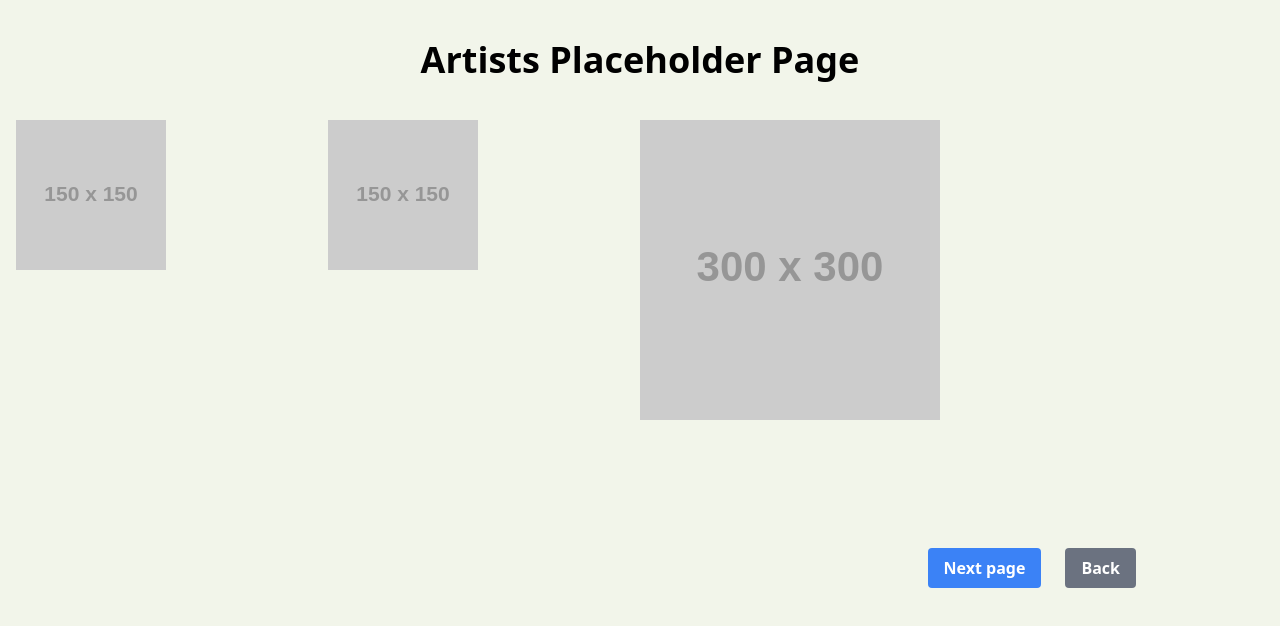
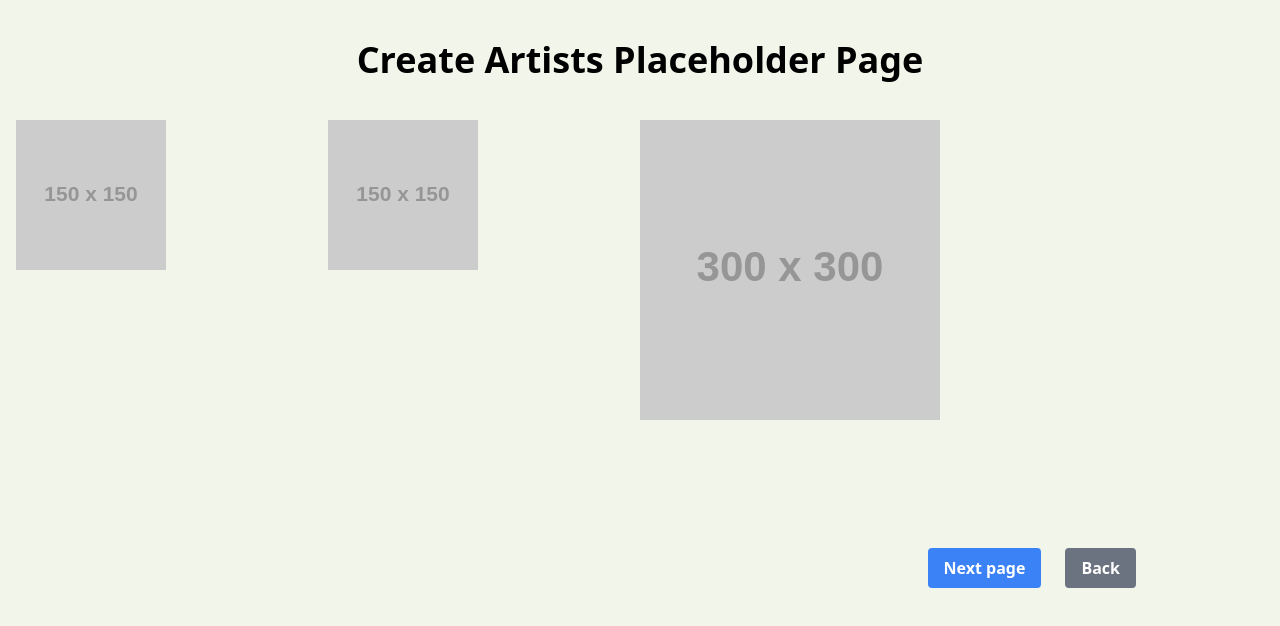
Before and after one commit to WebWarriors-UNF-CIS/RHAMS, a Next.js app: page /u/artists/create in a window 1280 px wide. Shown: the top 626 px of the page. Built offline with nearby package versions, Linux system fonts and the light colour scheme.

Commit message:
repaired slug function for create pages

```diff
--- a/src/app/u/artists/create/page.tsx
+++ b/src/app/u/artists/create/page.tsx
@@ -19,7 +19,7 @@ export default function CreateArtist() {
     if (pathname)
     {
       const parts = pathname.split('/');
-      setSlug(reformatTitle(parts[2]) + ' Placeholder Page');
+      setSlug(reformatTitle(parts[3]) + ' ' + reformatTitle(parts[2]) + ' Placeholder Page');
     }
   }, [pathname]);
 
--- a/src/app/u/artworks/create/page.tsx
+++ b/src/app/u/artworks/create/page.tsx
@@ -19,7 +19,7 @@ export default function CreateArtwork() {
     if (pathname)
     {
       const parts = pathname.split('/');
-      setSlug(reformatTitle(parts[2]) + ' Placeholder Page');
+      setSlug(reformatTitle(parts[3]) + ' ' + reformatTitle(parts[2]) + ' Placeholder Page');
     }
   }, [pathname]);
 
--- a/src/app/u/collections/create/page.tsx
+++ b/src/app/u/collections/create/page.tsx
@@ -19,7 +19,7 @@ export default function CreateCollection() {
     if (pathname)
     {
       const parts = pathname.split('/');
-      setSlug(reformatTitle(parts[2]) + ' Placeholder Page');
+      setSlug(reformatTitle(parts[3]) + ' ' + reformatTitle(parts[2]) + ' Placeholder Page');
     }
   }, [pathname]);
 
--- a/src/app/u/exhibitions/create/page.tsx
+++ b/src/app/u/exhibitions/create/page.tsx
@@ -19,7 +19,7 @@ export default function CreateExhibition() {
     if (pathname)
     {
       const parts = pathname.split('/');
-      setSlug(reformatTitle(parts[2]) + ' Placeholder Page');
+      setSlug(reformatTitle(parts[3]) + ' ' + reformatTitle(parts[2]) + ' Placeholder Page');
     }
   }, [pathname]);
 
--- a/src/app/u/media/create/page.tsx
+++ b/src/app/u/media/create/page.tsx
@@ -19,7 +19,7 @@ export default function CreateMediaClip() {
     if (pathname)
     {
       const parts = pathname.split('/');
-      setSlug(reformatTitle(parts[2]) + ' Placeholder Page');
+      setSlug(reformatTitle(parts[3]) + ' ' + reformatTitle(parts[2]) + ' Placeholder Page');
     }
   }, [pathname]);
 
--- a/src/app/u/users/create/page.tsx
+++ b/src/app/u/users/create/page.tsx
@@ -19,7 +19,7 @@ export default function CreateUserAccount() {
     if (pathname)
     {
       const parts = pathname.split('/');
-      setSlug(reformatTitle(parts[2]) + ' Placeholder Page');
+      setSlug(reformatTitle(parts[3]) + ' ' + reformatTitle(parts[2]) + ' Placeholder Page');
     }
   }, [pathname]);
 
```
